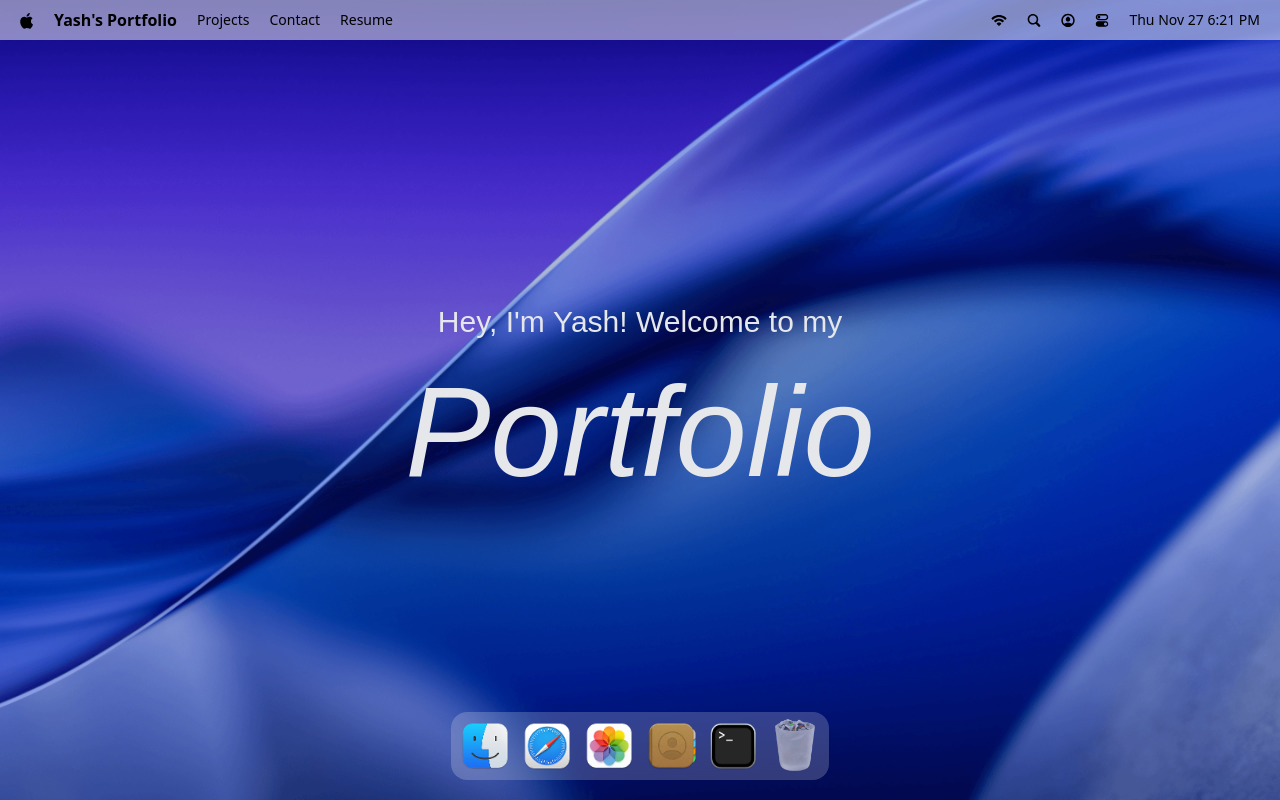
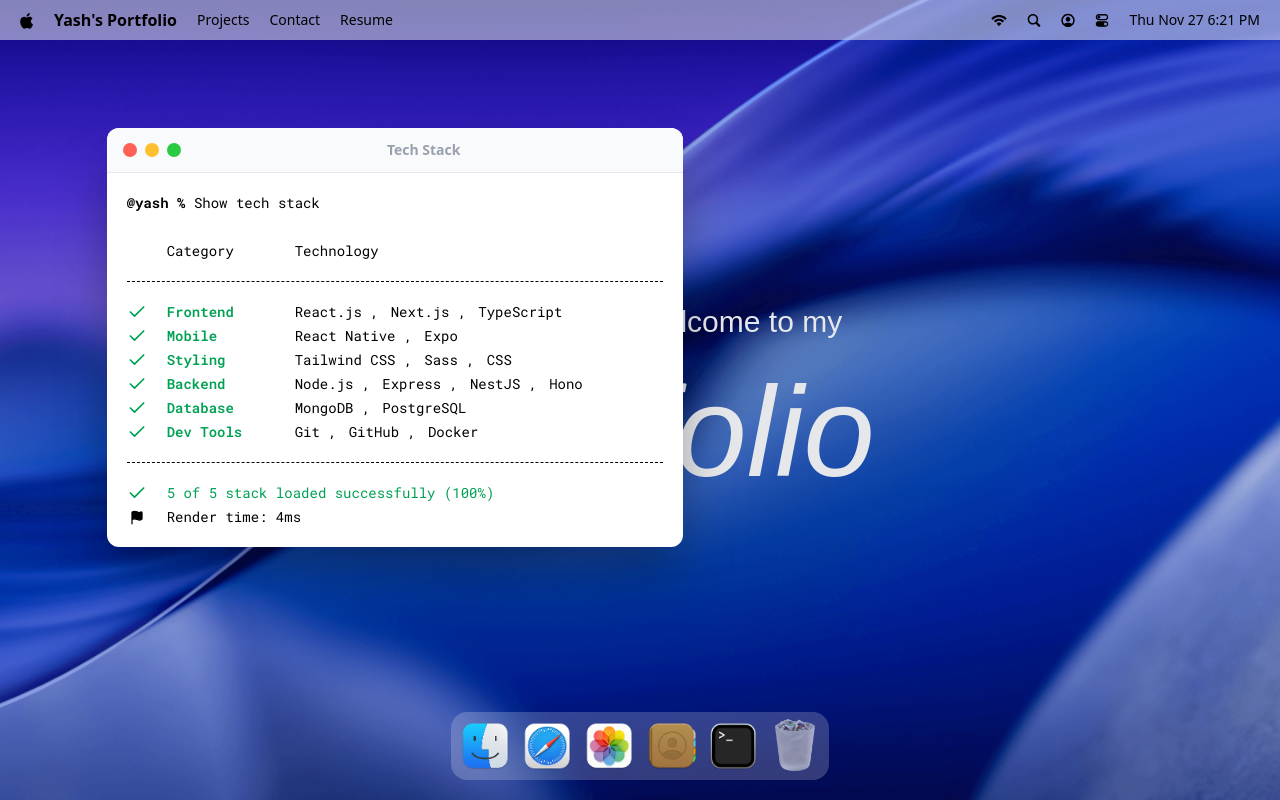
Before and after one commit to yash1648/MacOS-Portfolio, a React (Vite) app: page / in a window 1280 px wide. Both pictures are taken after a click on the button 733 px from the left and 746 px from the top of the page. Built offline with nearby package versions, Linux system fonts and the light colour scheme; a web font is replaced by a local one.

Commit message:
Implemented window wrapper architecture for apps

```diff
--- a/src/App.jsx
+++ b/src/App.jsx
@@ -1,11 +1,20 @@
 import React from 'react'
 import {Navbar,Welcome,Dock} from "#components"
+import {Terminal} from "#windows";
+import gsap from "gsap";
+import {Draggable} from "gsap/Draggable";
+
+gsap.registerPlugin(Draggable);
+
+
 const App = () => {
     return (
        <main>
            <Navbar />
            <Welcome />
            <Dock/>
+
+           <Terminal/>
        </main>
     )
 }
--- /dev/null
+++ b/src/components/WindowControlls.jsx
@@ -0,0 +1,19 @@
+import React from 'react'
+import useWindowsStore from "#store/Window.jsx";
+
+const WindowControlls = ({target}) => {
+
+    const {closeWindow}=useWindowsStore()
+
+    return (
+        <div id="window-controls">
+        <div className="close" onClick={()=>closeWindow(target)}>
+
+        </div>
+            <div className="minimize"/>
+            <div className="maximize"/>
+
+        </div>
+    )
+}
+export default WindowControlls
--- a/src/components/index.js
+++ b/src/components/index.js
@@ -1,5 +1,5 @@
 import Navbar from "#components/Navbar.jsx";
 import Welcome from "#components/Welcome.jsx";
 import Dock from "#components/Dock.jsx";
-
-export { Navbar, Welcome,Dock };
+import WindowControlls from "#components/WindowControlls.jsx";
+export { Navbar, Welcome,Dock,WindowControlls };
--- /dev/null
+++ b/src/hoc/WindowWrapper.jsx
@@ -0,0 +1,79 @@
+import React, {useLayoutEffect, useRef} from "react";
+import useWindowsStore from "#store/Window.jsx";
+import {useGSAP} from "@gsap/react";
+import gsap from "gsap";
+import {Draggable} from "gsap/Draggable";
+gsap.registerPlugin(Draggable);
+
+
+const WindowWrapper = (Component, windowKey) => {
+
+    const Wrapper = (props) => {
+        const { focusWindow, windows } = useWindowsStore();
+        const { isOpen, zIndex } = windows[windowKey];
+        const ref = useRef(null);
+
+        useGSAP(()=>{
+                const el=ref.current;
+                if(!el || !isOpen) return;
+
+                el.style.display="block";
+                gsap.fromTo(el,{
+                    scale:0.8,
+                    opacity:0,
+                    y:40
+                },{
+                    scale:1.0,
+                    opacity:1,
+                    y:0,
+                    duration:0.5,
+                    ease:"power3.out"
+                })
+
+        },[isOpen]);
+
+        useGSAP(()=>{
+            const el=ref.current;
+            if(!el ) return;
+
+        const [instance]=Draggable.create(el,{
+
+                onPress:()=>focusWindow(windowKey),
+
+            })
+
+            return ()=> instance.kill()
+
+        },[]);
+
+
+        useLayoutEffect(() => {
+            const el=ref.current;
+            if(!el) return;
+
+            el.style.display=isOpen?"block":"none";
+
+        },[isOpen]);
+
+
+
+
+        return (
+            <section
+                id={windowKey}
+                ref={ref}
+                style={{ zIndex }}
+                className="absolute "
+                onMouseDown={() => focusWindow(windowKey)}
+            >
+                <Component {...props} />
+            </section>
+        );
+    };
+
+    Wrapper.displayName = `WindowWrapper(${Component.displayName || Component.name || "Component"})`;
+
+    return Wrapper;
+};
+
+export default WindowWrapper;
--- /dev/null
+++ b/src/windows/Terminal.jsx
@@ -0,0 +1,64 @@
+import React from 'react'
+import WindowWrapper from "#hoc/WindowWrapper.jsx";
+import {techStack} from "#constants/index.js";
+import {Check, Flag} from "lucide-react";
+import {WindowControlls} from "#components/index.js";
+
+const Terminal = () => {
+    return (
+        <>
+            <div id="window-header">
+                <WindowControlls target={"terminal"}/>
+                <h2>Tech Stack</h2>
+            </div>
+
+            <div className="techstack">
+                <p>
+                    <span className="font-bold">@yash % </span>
+                    Show tech stack
+                </p>
+
+                <div className="label">
+                    <p className="w-32">Category</p>
+                    <p>Technology</p>
+                </div>
+
+                <ul className="content">
+                    {
+                        techStack.map(({category,items})=>(
+                    <li key={category} className="flex items-center">
+                        <Check className="check" size={20}/>
+                        <h3>{category}</h3>
+                        <ul>
+                            {
+                                items.map((item,i)=>(
+                                    <li key={i}>{item} {
+                                        i<items.length -1?',':""
+                                    }</li>
+                                ))
+                            }
+                        </ul>
+                    </li>
+                        ))
+                    }
+
+                </ul>
+
+                <div className="footnote">
+                <p>
+                    <Check size={20}/>5 of 5 stack loaded successfully (100%)
+
+                </p>
+                    <p className="text-black">
+                        <Flag size={15} fill="black"/>
+                        Render time: 4ms
+                    </p>
+                </div>
+            </div>
+        </>
+    );
+};
+
+const TerminalWindow = WindowWrapper(Terminal, 'terminal');
+
+export default TerminalWindow;
--- /dev/null
+++ b/src/windows/index.js
@@ -0,0 +1,3 @@
+import Terminal from "#windows/Terminal";
+
+export {Terminal};
```
Also changed, not shown: src/store/Window.jsx (+4 -3 lines), package.json (line endings or trailing spaces), 1 other file (tests, documents, lock files or other folders).
